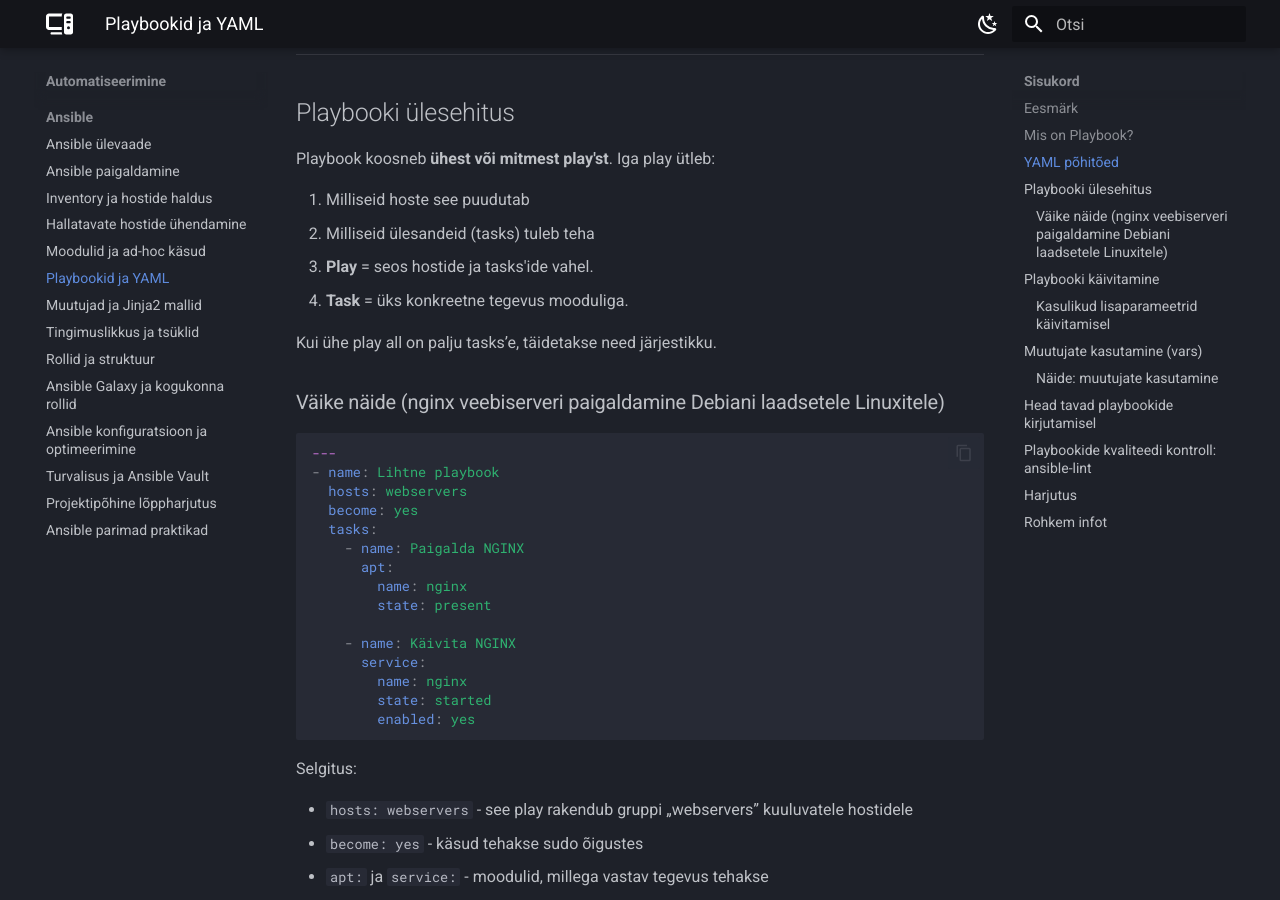
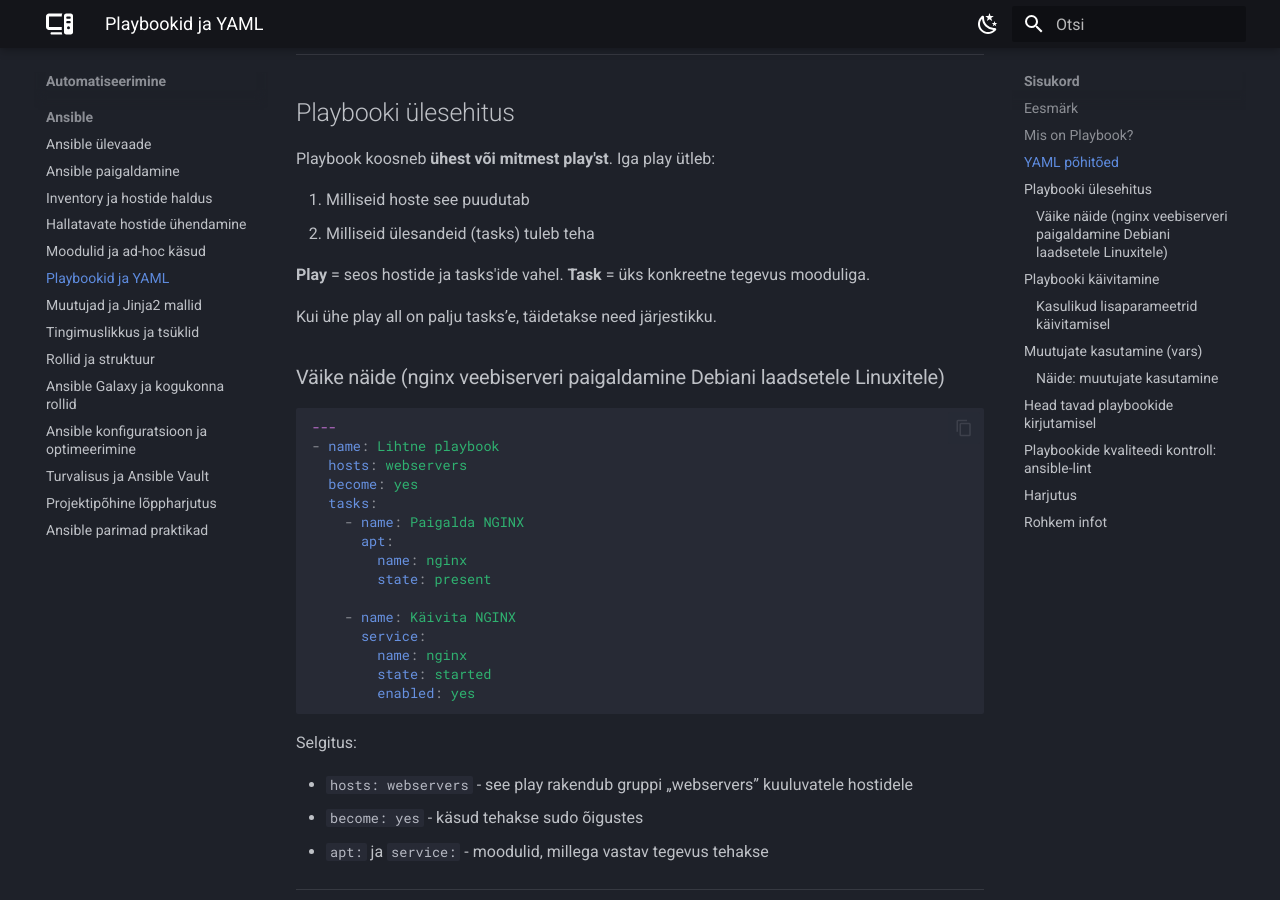
Before and after one commit to priitpaap/priitpaap.github.io, an MkDocs documentation site: the page built from docs/ansible/ansibleplaybooks.md, in a window 1280 px wide and 900 px high, scrolled down 1450 px. Built offline with MkDocs 1.6.1 and Material for MkDocs 9.7.7, drawn with Linux system fonts in a browser that asks for light colours.

```diff
--- a/docs/ansible/ansibleplaybooks.md
+++ b/docs/ansible/ansibleplaybooks.md
@@ -58,8 +58,8 @@ Playbook koosneb **ühest või mitmest play'st**. Iga play ütleb:
 1. Milliseid hoste see puudutab
 2. Milliseid ülesandeid (tasks) tuleb teha
 
-- **Play** = seos hostide ja tasks'ide vahel.
-- **Task** = üks konkreetne tegevus mooduliga.
+**Play** = seos hostide ja tasks'ide vahel.
+**Task** = üks konkreetne tegevus mooduliga.
 
 Kui ühe play all on palju tasks’e, täidetakse need järjestikku.
 
```
